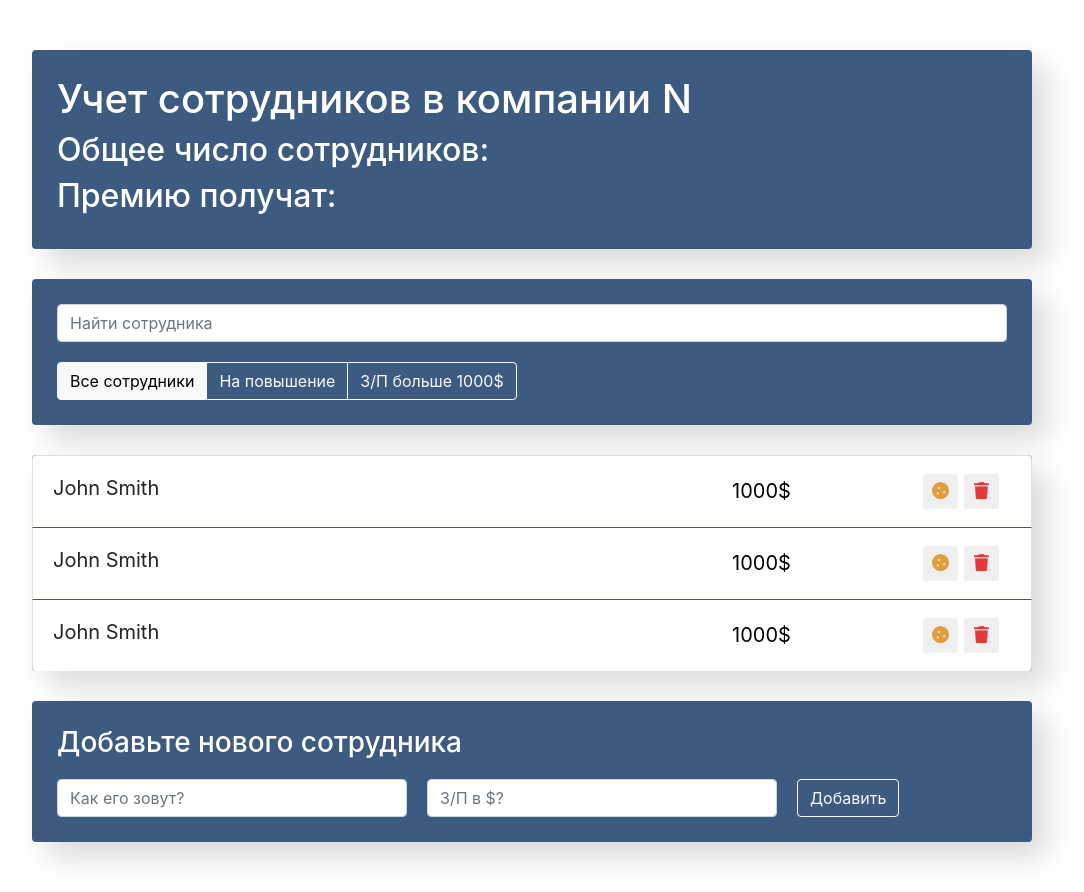
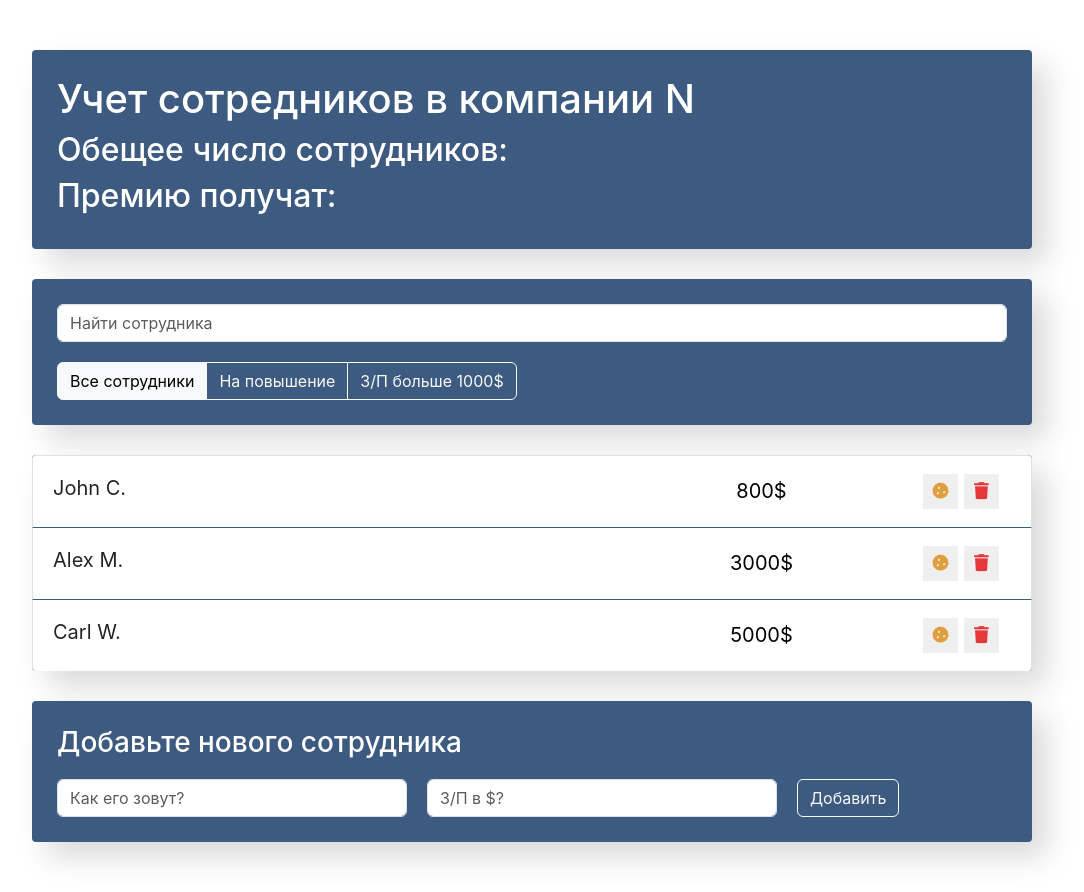
Before and after one commit to Damakas/firstreactapp, a React app: page / in a window 1280 px wide. Shown: the whole page, without its empty margins (108-1192 px from the left). Built offline with nearby package versions, Linux system fonts and the light colour scheme.

Commit message:
propsPractice

```diff
--- a/public/index.html
+++ b/public/index.html
@@ -1,20 +1,22 @@
 <!DOCTYPE html>
 <html lang="en">
+
 <head>
   <meta charset="utf-8" />
   <link rel="icon" href="%PUBLIC_URL%/favicon.ico" />
   <meta name="viewport" content="width=device-width, initial-scale=1" />
   <meta name="theme-color" content="#000000" />
-    <link rel="stylesheet" href="https://cdnjs.cloudflare.com/ajax/libs/bootstrap/5.0.2/css/bootstrap.min.css">
-    <link rel="stylesheet" href="https://cdnjs.cloudflare.com/ajax/libs/font-awesome/5.15.3/css/all.min.css">
-    <meta
-      name="description"
-      content="Employees app!"
-    />
-    <title>Employees app</title>
+  <meta name="description" content="Web site created using create-react-app" />
+  <link rel="apple-touch-icon" href="%PUBLIC_URL%/logo192.png" />
+  <link rel="manifest" href="%PUBLIC_URL%/manifest.json" />
+  <link rel="stylesheet" href="https://cdnjs.cloudflare.com/ajax/libs/bootstrap/5.3.3/css/bootstrap.min.css" />
+  <link rel="stylesheet" href="https://cdnjs.cloudflare.com/ajax/libs/font-awesome/6.6.0/css/all.min.css" />
+  <title>React App</title>
 </head>
+
 <body>
   <noscript>You need to enable JavaScript to run this app.</noscript>
   <div id="root"></div>
 </body>
+
 </html>
--- a/src/components/app-filter/app-filter.css
+++ b/src/components/app-filter/app-filter.css
@@ -1,3 +1,3 @@
-.btn-group {
+.btn-group{
     margin-top: 20px;
 }
--- a/src/components/app-filter/app-filter.js
+++ b/src/components/app-filter/app-filter.js
@@ -1,19 +1,22 @@
-import "./app-filter.css";
+import './app-filter.css'
 
 const AppFilter = () => {
     return (
         <div className="btn-group">
-            <button type="button"
-                    className="btn btn-light">
-                    Все сотрудники
+            <button
+                className="btn btn-light"
+                type='button'>
+                Все сотрудники
             </button>
-            <button type="button"
-                    className="btn btn-outline-light">
-                    На повышение
+            <button
+                className="btn btn-outline-light"
+                type='button'>
+                На повышение
             </button>
-            <button type="button"
-                    className="btn btn-outline-light">
-                    З/П больше 1000$
+            <button
+                className="btn btn-outline-light"
+                type='button'>
+                З/П больше 1000$
             </button>
         </div>
     )
--- a/src/components/app-info/app-info.js
+++ b/src/components/app-info/app-info.js
@@ -1,11 +1,11 @@
-import "./app-info.css";
+import './app-info.css';
 
 const AppInfo = () => {
     return (
         <div className="app-info">
-            <h1>Учет сотрудников в компании N</h1>
-            <h2>Общее число сотрудников:</h2>
-            <h2>Премию получат:</h2>
+            <h1>Учет сотредников в компании N</h1>
+            <h2>Обещее число сотрудников: </h2>
+            <h2>Премию получат: </h2>
         </div>
     )
 }
--- a/src/components/app/app.css
+++ b/src/components/app/app.css
@@ -1,4 +1,4 @@
 .app {
     margin: 0 auto;
     max-width: 1000px;
-  }
+}
--- a/src/components/app/app.js
+++ b/src/components/app/app.js
@@ -1,23 +1,31 @@
 import AppInfo from '../app-info/app-info';
 import SearchPanel from '../search-panel/search-panel';
 import AppFilter from '../app-filter/app-filter';
-import EmployeesList from '../employees-list/employees-list';
-import EmployeesAddForm from '../employees-add-form/employees-add-form';
+import EmployersList from '../employers-list/employers-list';
+import EmployeesAddForm from '../employers-add-form/employers-add-form';
 
 import './app.css';
 
 function App() {
+
+    const data = [
+        { name: 'John C.', salary: 800, increase: true },
+        { name: 'Alex M.', salary: 3000, increase: true },
+        { name: 'Carl W.', salary: 5000, increase: true }
+    ];
+
     return (
         <div className="app">
             <AppInfo />
 
+
             <div className="search-panel">
-            <SearchPanel/>
-            <AppFilter/>
+                <SearchPanel />
+                <AppFilter />
             </div>
 
-        <EmployeesList/>
-        <EmployeesAddForm/>
+            <EmployersList data={data} />
+            <EmployeesAddForm />
         </div>
     );
 }
--- /dev/null
+++ b/src/components/employers-add-form/employers-add-form.css
@@ -0,0 +1,17 @@
+.app-add-form {
+    margin-top: 30px;
+    padding: 25px;
+    background-color: #3d5a80;
+    border-radius: 4px;
+    box-shadow: 15px 15px 30px rgba(0,0,0, .15);
+    color: #fff;
+}
+
+.add-form {
+    margin-top: 20px;
+}
+
+.add-form input {
+    width: 350px;
+    margin-right: 20px;
+}
--- /dev/null
+++ b/src/components/employers-add-form/employers-add-form.js
@@ -0,0 +1,23 @@
+import './employers-add-form.css'
+
+const EmployeesAddForm = () => {
+    return (
+        <div className="app-add-form">
+            <h3>Добавьте нового сотрудника</h3>
+            <form
+                className="add-form d-flex">
+                <input type="text"
+                    className="form-control new-post-label"
+                    placeholder="Как его зовут?" />
+                <input type="number"
+                    className="form-control new-post-label"
+                    placeholder="З/П в $?" />
+
+                <button type="submit"
+                    className="btn btn-outline-light">Добавить</button>
+            </form>
+        </div>
+    )
+}
+
+export default EmployeesAddForm;
--- /dev/null
+++ b/src/components/employers-list-item/employers-list-item.css
@@ -0,0 +1,64 @@
+.list-group-item {
+    padding: 15px 20px;
+    border-bottom: 1px solid #3d5a80;
+}
+
+.list-group-item:last-child {
+    border-bottom: none;
+}
+
+.list-group-item span {
+    line-height: 35px;
+    font-size: 20px;
+    cursor: pointer;
+    min-width: 550px;
+}
+
+.list-group-item input {
+    line-height: 35px;
+    font-size: 20px;
+    text-align: center;
+    border: 0;
+}
+
+.list-group-item button {
+    width: 35px;
+    height: 35px;
+    margin: 3px;
+    font-size: 17px;
+    border: none;
+    cursor: pointer;
+}
+
+.list-group-item .btn-cookie {
+    color: #e09f3e;
+}
+
+.list-group-item .btn-trash {
+    color: #e5383b;
+}
+
+.list-group-item .fa-star {
+    width: 35px;
+    height: 35px;
+    text-align: center;
+    line-height: 35px;
+    font-size: 16px;
+    color: #FFD700;
+    transition: 0.3s all;
+    transform: translateX(30px);
+    opacity: 0;
+}
+
+.list-group-item.like .fa-star {
+    opacity: 1;
+    transform: translateX(0px);
+}
+
+.list-group-item.increase .list-group-item-label, .list-group-item.increase .list-group-item-input {
+    color: #e09f3e;
+}
+
+.list-group-item.increase .btn-star {
+    color: #aeaeae;
+}
--- /dev/null
+++ b/src/components/employers-list-item/employers-list-item.js
@@ -0,0 +1,25 @@
+import './employers-list-item.css'
+
+const EmployersListItem = ({ name, salary }) => {
+    return (
+        <li className='list-group-item d-flex justify-content-between'>
+            <span className='list-group-item-label'>{name}</span>
+            <input type="text" className='list-group-item-input' defaultValue={salary + '$'} />
+            <div className="d-flex justify-content-center align-items-center">
+                <button
+                    type='button'
+                    className='btn-cookie btn-sm'>
+                    <i className='fas fa-cookie'></i>
+                </button>
+                <button
+                    type='button'
+                    className='btn-trash btn-sm'>
+                    <i className='fas fa-trash'></i>
+                </button>
+                <i className='fas fa-star'></i>
+            </div>
+        </li>
+    )
+}
+
+export default EmployersListItem;
--- /dev/null
+++ b/src/components/employers-list/employers-list.css
@@ -0,0 +1,7 @@
+.app-list {
+    margin-top: 30px;
+    background-color: #3d5a80;
+    border-radius: 4px;
+    box-shadow: 15px 15px 30px rgba(0,0,0, .15);
+    color: #fff;
+}
--- /dev/null
+++ b/src/components/employers-list/employers-list.js
@@ -0,0 +1,20 @@
+import EmployersListItem from "../employers-list-item/employers-list-item"
+
+import './employers-list.css'
+
+const EmployersList = ({ data }) => {
+
+    const elements = data.map(item => {
+        return (
+            <EmployersListItem {...item} />
+        )
+    });
+
+    return (
+        <ul className="app-list list-group">
+            {elements}
+        </ul>
+    )
+}
+
+export default EmployersList
--- a/src/components/search-panel/search-panel.js
+++ b/src/components/search-panel/search-panel.js
@@ -1,10 +1,10 @@
-import './search-panel.css';
+import './search-panel.css'
 
 const SearchPanel = () => {
     return (
         <input type="text"
-                className="form-control search-input"
-                placeholder="Найти сотрудника"/>
+            className="form-control search-input"
+            placeholder="Найти сотрудника" />
     )
 }
 
--- a/src/index.js
+++ b/src/index.js
@@ -1,8 +1,10 @@
-import { createRoot } from "react-dom/client";
-import App from "./components/app/app";
+import ReactDOM from 'react-dom/client';
+import './index.css';
+import App from './components/app/app';
 
-import "./index.css";
 
-const container = document.getElementById("root");
-const root = createRoot(container);
-root.render(<App />);
+
+const root = ReactDOM.createRoot(document.getElementById('root'));
+root.render(
+    <App />
+);
```
Also changed, not shown: package.json (+8 -8 lines), README.md, src/components/search-panel/search-panel.css (indentation only). Lines whose indentation alone changed are shown as unchanged.
